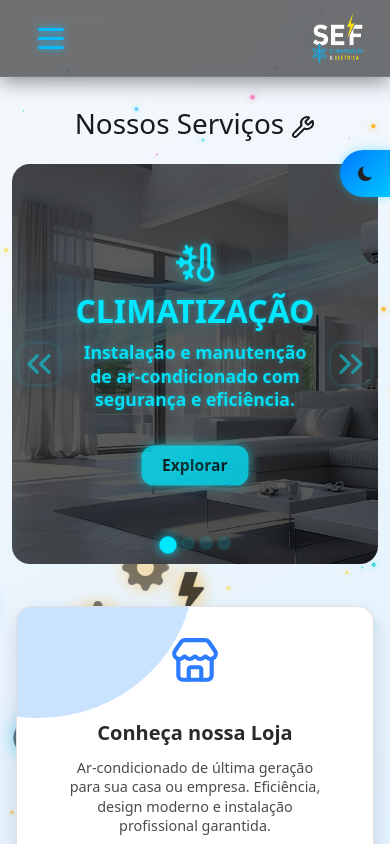
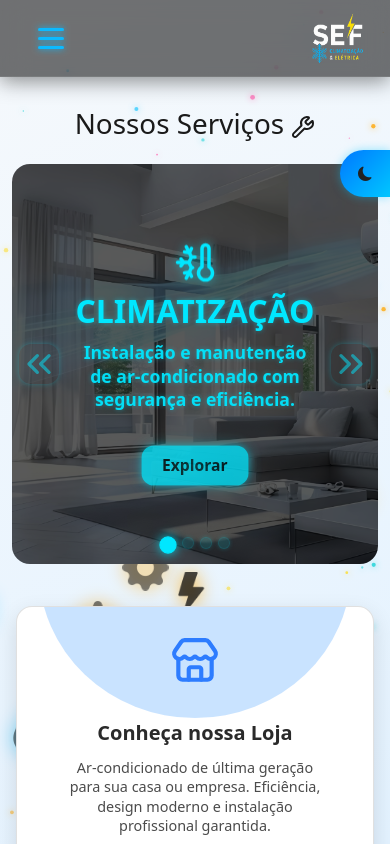
Before and after one commit to sfclimelet/siteemnextjs, a Next.js app: page / in a window 390 px wide. Shown: the top 844 px of the page. Built offline with nearby package versions, Linux system fonts and the light colour scheme.

Commit message:
Resolução Mobile para 575px (tela pequena) desbugada.

```diff
--- a/styles/pages/home/sectionLojaSEF/SectionLojaSEF.css
+++ b/styles/pages/home/sectionLojaSEF/SectionLojaSEF.css
@@ -128,7 +128,7 @@
     width: 100%;
     height: 450% !important;
     top: -325%;
-    left: -0.4%;
+    left: 50%;
     z-index: 0;
   }
   .container-loja-card .card-bd .loja-title {
--- a/styles/pages/home/sectionLojaSEF/_lojaSEF-mobiles.scss
+++ b/styles/pages/home/sectionLojaSEF/_lojaSEF-mobiles.scss
@@ -18,7 +18,7 @@
                 width: 100%;
                 height: 450% !important;
                 top: -325%;
-                left: -0.4%;
+                left: 50%;
                 z-index: 0;
             }
         }
```
Also changed, not shown: 1 other file (tests, documents, lock files or other folders).
